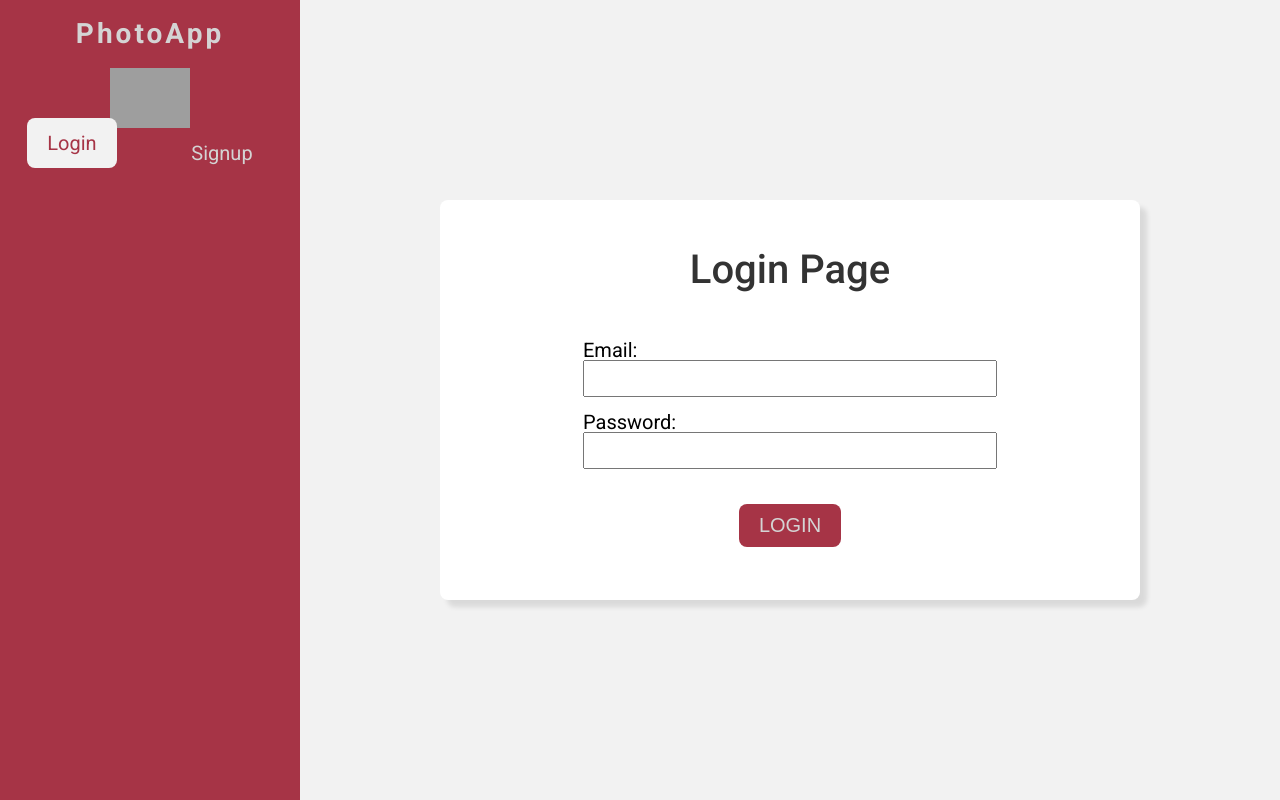
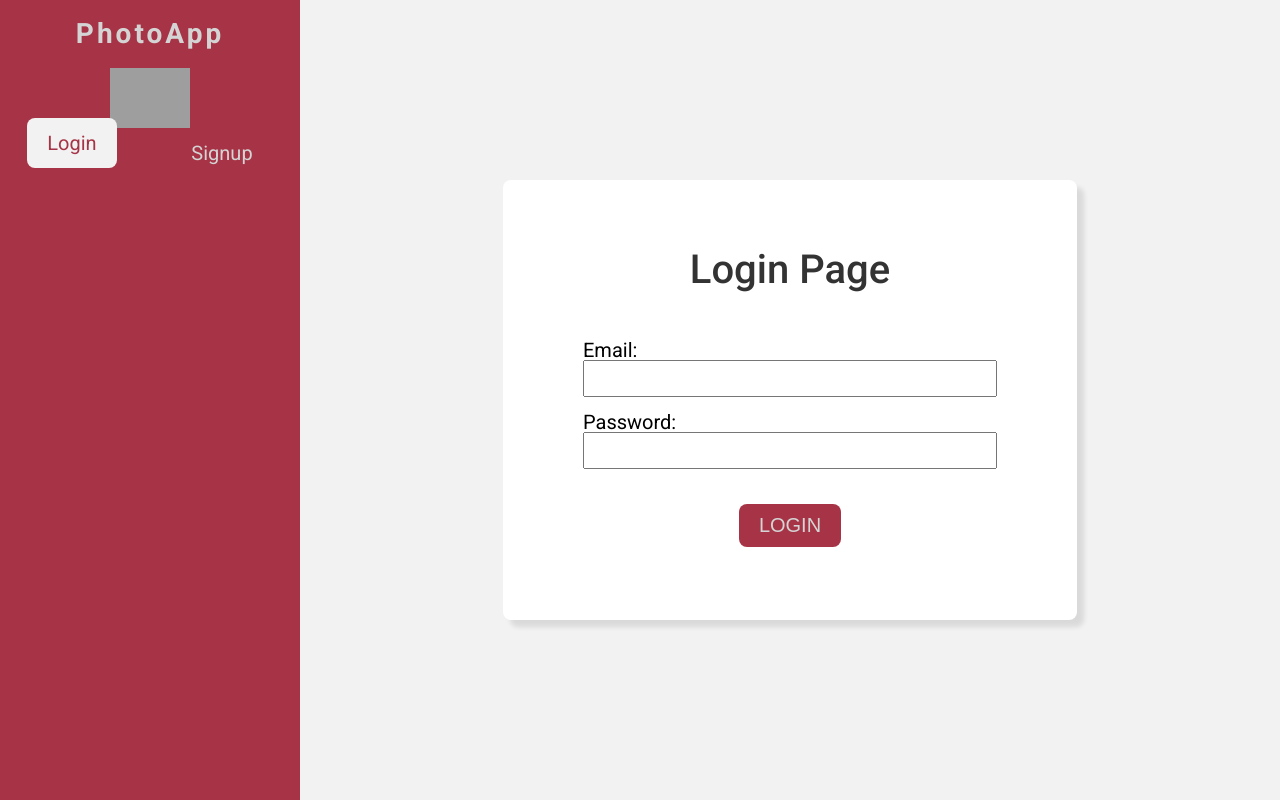
Before and after one commit to amargielewski/photoApp, a React (Create React App) app: page /login in a window 1280 px wide. Built offline with nearby package versions, Linux system fonts and the light colour scheme; no server answers; grey boxes are pictures that could not be loaded.

Commit message:
Login page change styles

```diff
--- a/src/components/Sidebar/SidebarStyle.js
+++ b/src/components/Sidebar/SidebarStyle.js
@@ -34,6 +34,11 @@ const LoginSignupWrapper = styled.div`
   a {
     padding: 15px 20px;
     border-radius: 8px;
+
+    @media (max-width: 750px) {
+      padding: 20px 40px;
+      font-size: ${({ theme }) => theme.fontSize.l};
+    }
   }
 
   .active {
--- a/src/pages/Login/LoginStyle.js
+++ b/src/pages/Login/LoginStyle.js
@@ -9,7 +9,8 @@ const StyledWrapper = styled.div`
 `;
 
 const StyledForm = styled.form`
-  width: 700px;
+  padding: 20px 80px;
+  margin: 0 20px;
   height: 400px;
   box-shadow: ${({ theme }) => theme.boxShadow.primary};
   display: flex;
@@ -18,13 +19,17 @@ const StyledForm = styled.form`
   border-radius: ${({ theme }) => theme.borderRadius.primary};
   align-items: center;
 
-  @media (max-width: 1100px) {
-    width: 500px;
+  @media (max-width: 900px) {
+    padding: 20px 50px;
   }
 
-  @media (max-width: 950px) {
-    width: 400px;
-  } ;
+  @media (max-width: 750px) {
+    padding: 20px 50px;
+  }
+
+  @media (max-width: 750px) {
+    padding: 20px 30px;
+  }
 `;
 
 const StyledTitle = styled.h2`
@@ -47,6 +52,14 @@ const StyledInput = styled.input`
 
   @media (max-width: 1100px) {
     width: 300px;
+  }
+
+  @media (max-width: 750px) {
+    width: 250px;
+  }
+
+  @media (max-width: 500px) {
+    width: 200px;
   }
 `;
 
```
